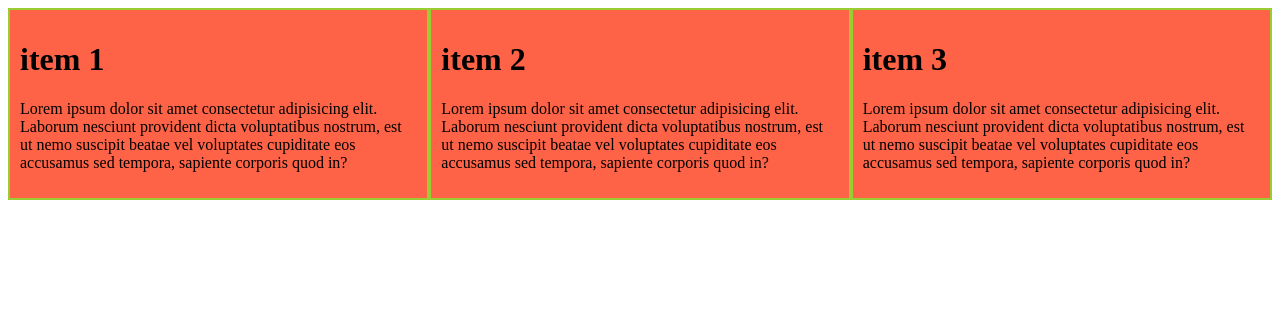
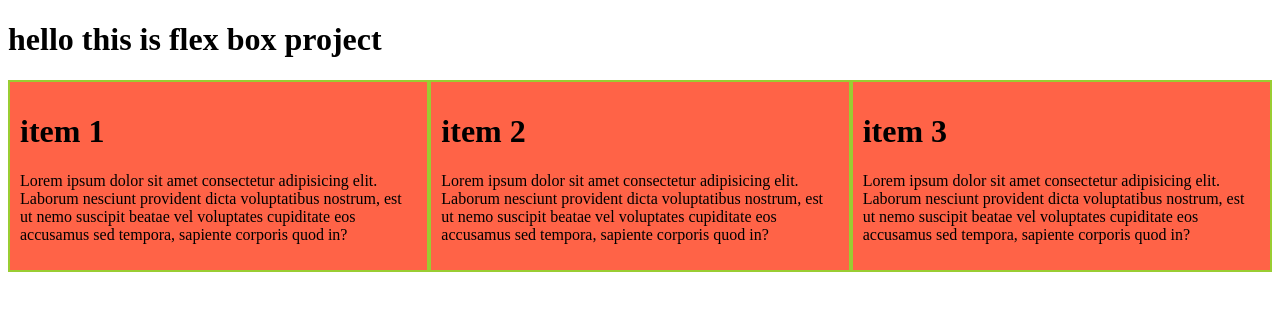
Before and after one commit to suryanarayan-lab/flexbox, a plain HTML site: page flxbox/index.html in a window 1280 px wide. Drawn offline with Linux system fonts and the light colour scheme.

Commit message:
flex update head

```diff
--- a/flxbox/index.html
+++ b/flxbox/index.html
@@ -14,6 +14,7 @@
 
 </head>
 <body>
+    <h1>hello this is flex box project</h1>
     <div class="-flx-container">
         <div class="item1">
             <h1>item 1</h1>
```
